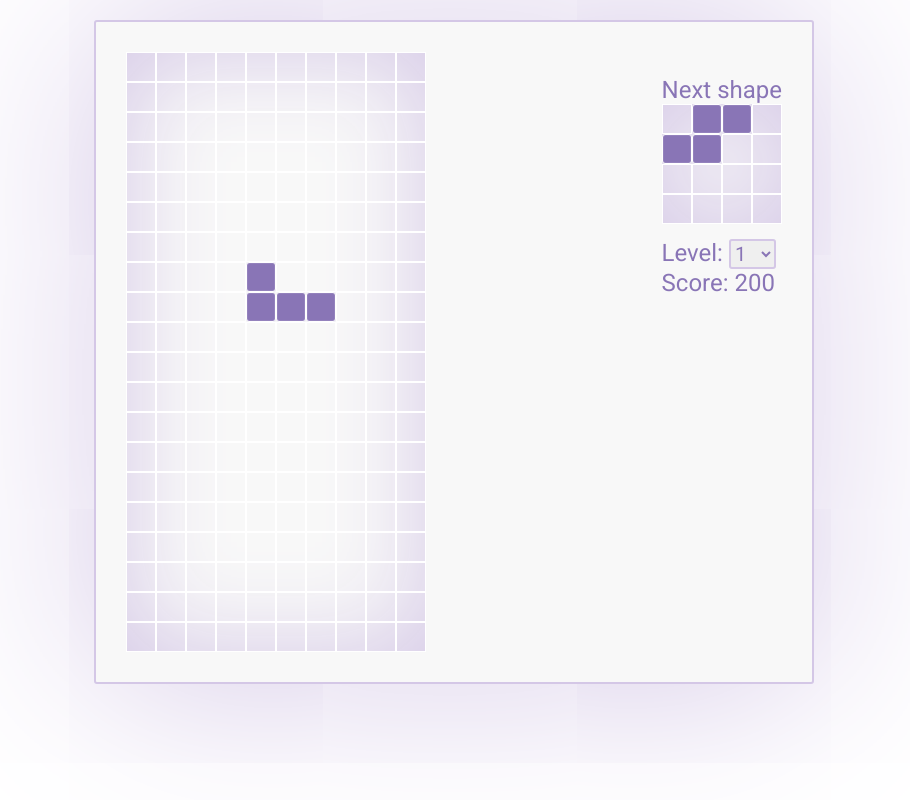
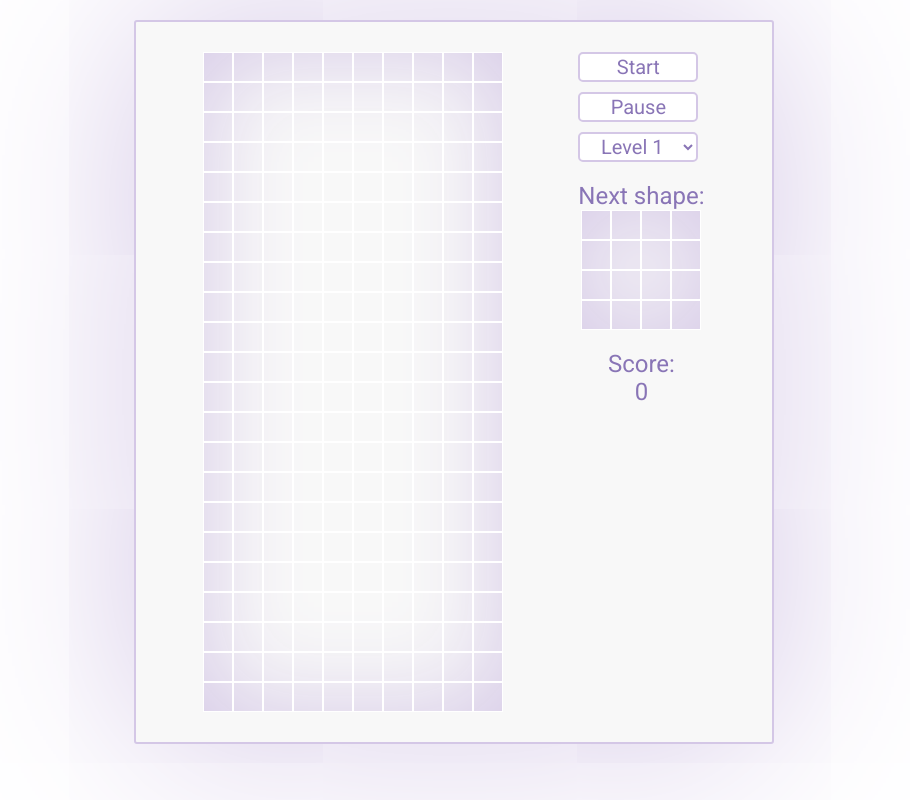
Before and after one commit to aleksandrlepin/tetris-js, a website: page src/index.html in a window 1280 px wide. Shown: the whole page, without its empty margins (186-1096 px from the left). Drawn offline with Linux system fonts and the light colour scheme; files that its build step writes are made by us from their sources.

Commit message:
add level and score, fix some styles

```diff
--- a/src/index.html
+++ b/src/index.html
@@ -13,20 +13,29 @@
       <div id="root"></div>
       <div class="game__info">
         <ul>
-          <li>Next shape<span id="nextShape"></span></li>
-          <li>Level: <select id="level">
-            <option value="1" selected>1</option>
-            <option value="2">2</option>
-            <option value="3">3</option>
-            <option value="4">4</option>
-            <option value="5">5</option>
-            <option value="6">6</option>
-            <option value="7">7</option>
-            <option value="8">8</option>
-            <option value="9">9</option>
-            <option value="10">10</option>
-          </select></li>
-          <li>Score: <span id="score">200</span></li>
+          <li class="btn-holder">
+            <button id="startBtn">Start</button>
+            <button id="pauseBtn">Pause</button>
+            <select id="level">
+              <option value="1" selected>Level 1</option>
+              <option value="2">Level 2</option>
+              <option value="3">Level 3</option>
+              <option value="4">Level 4</option>
+              <option value="5">Level 5</option>
+              <option value="6">Level 6</option>
+              <option value="7">Level 7</option>
+              <option value="8">Level 8</option>
+              <option value="9">Level 9</option>
+              <option value="10">Level 10</option>
+            </select>
+          </li>
+          <li>
+            <p>Next shape:</p>
+            <div id="nextShape"></li>
+          <li>
+            <p>Score:</p>
+            <p id="score">0</p>
+          </li>
         </ul>
       </div>
     </div>
--- a/src/js/main.js
+++ b/src/js/main.js
@@ -1,10 +1,13 @@
-// coordinates of the current shape in the field
-let coordX = 4;
-let coordY = -1;
+let coordX;
+let coordY;
 let currentShapeState;
 let nextShapeState;
 let nextShapeField;
 let field;
+let renderFieldId;
+let level;
+let gameStarted = false;
+let score = 0;
 
 // create matrix with given parameters
 const createState = (width = 4, height = 4) => {
@@ -17,6 +20,11 @@ const createState = (width = 4, height = 4) => {
     arr.push(row);
   }
   return arr;
+}
+
+// select DOM element function
+const select = (element) => {
+  return document.querySelector(element);
 }
 
 // return random number
@@ -189,6 +197,8 @@ const checkFilledLine = () => {
     if(result) {
       field.splice(i, 1);
       field.unshift(Array(10).fill(false,));
+      score += 100;
+      select('#score').textContent = score;
     }
   }
   return filledLines;
@@ -216,11 +226,36 @@ const shiftShapeState = (what, where, y = 0, x = 0) => {
   }
 }
 
+// start game handler
+const startGame = () => {
+  score = 0;
+  initialGameRender();
+  gameStarted = true;
+  level = document.querySelector('#level').value;
+  coordX = 4;
+  coordY = -1;
+  renderFieldState();
+  renderFieldId = setInterval(renderFieldState, 1050 - level * 100);
+  select('#startBtn').setAttribute('disabled', 'disabled');
+  select('#level').setAttribute('disabled', 'disabled');
+  window.addEventListener('keydown', moveHandler);
+}
+
+// pause game handler
+const pauseGame = () => {
+  if (renderFieldId === null) {
+    renderFieldId = setInterval(renderFieldState, 1050 - level * 100);
+    select('#pauseBtn').textContent = 'Pause';
+  } else {
+    clearInterval(renderFieldId);
+    renderFieldId = null;
+    select('#pauseBtn').textContent = 'Resume';
+  }
+}
+
 // render shape in game field
 const renderFieldState = () => {
-  console.log('0');
   if(coordY === field.length - currentShapeState.length || !checkNextShapeState(coordY + 1, coordX)) {
-    console.log('2');
     pushShapeState(currentShapeState, field, coordY, coordX);
     render(field, root, 'game__container');
     checkFilledLine();
@@ -240,9 +275,11 @@ const renderFieldState = () => {
       field[10][6] = 'R';
       render(field, root, 'game__container');
       window.removeEventListener('keydown', moveHandler);
+      select('#startBtn').removeAttribute('disabled');
+      select('#level').removeAttribute('disabled');
+      gameStarted = false;
     }
   }
-  console.log('1');
   coordY += 1;
   pushShapeState(currentShapeState, field, coordY, coordX);
   pushShapeState(nextShapeState, nextShapeField);
@@ -252,15 +289,17 @@ const renderFieldState = () => {
   shiftShapeState(nextShapeState, nextShapeField);
 }
 
-// current shape & game field
+const initialGameRender = () => {
+// current & next shape & game fields
 currentShapeState = createRandomShape();
 nextShapeState = createRandomShape();
 nextShapeField = createState(4, 4);
-field = createState(20, 10);
+field = createState(22, 10);
 
-// initial game render and render interval
-renderFieldState();
-const renderFieldId = setInterval(renderFieldState, 700);
+// initial game render
+render(field, root, 'game__container');
+render(nextShapeField, nextShape, 'next-shape');
+}
 
 // handlers
 const moveHandler = (e) => {
@@ -281,4 +320,8 @@ const moveHandler = (e) => {
   shiftShapeState(currentShapeState, field, coordY, coordX);
 }
 
-window.addEventListener('keydown', moveHandler);
+select('#startBtn').addEventListener('click', startGame);
+select('#pauseBtn').addEventListener('click', pauseGame);
+
+// render game field and next shape field on load
+initialGameRender();
--- a/src/scss/main.scss
+++ b/src/scss/main.scss
@@ -15,16 +15,28 @@ $transparente: rgba(0, 0, 0, 0);
   box-sizing: border-box;
 }
 
-body {
+p {
+  margin: 0;
 }
 
-select {
-  @include border(2px, $light-purple, 3px);
+select,
+button {
+  @include border(2px, $light-purple, 5px);
+  display: block;
+  width: 120px;
+  margin: 0 0 10px;
+  background: $white;
   color: $purple;
   font: 20px 'Roboto', sans-serif;
+  text-align: center;
+
+  &:last-child {
+    margin: 0;
+  }
 }
+
 .wrapper {
-  width: 720px;
+  width: 640px;
   margin: 20px auto 0;
 }
 
@@ -32,7 +44,7 @@ select {
   @include border(2px, $light-purple , 3px);
   background-color: $gray;
   display: flex;
-  justify-content: space-between;
+  justify-content: space-around;
   padding: 30px;
   box-shadow: 0 0 200px $light-purple;
   color: $purple;
@@ -47,17 +59,27 @@ select {
   box-shadow: inset 0 0 100px $light-purple;
 }
 
+.game__info {
+  text-align: center;
+
+  ul {
+    margin: 0;
+    padding: 0;
+    list-style: none;
+
+    li {
+      margin-bottom: 20px;
+
+      &:last-child{
+        margin-bottom: 0;
+      }
+    }
+  }
+}
+
 .next-shape {
   @extend .game__container;
-  margin-bottom: 15px;
-}
-
-.game__info {
-
-  ul {
-    padding: 0;
-    list-style: none;
-  }
+  margin: 0 auto;
 }
 
 .square {
@@ -80,3 +102,7 @@ select {
   text-align: center;
   vertical-align: middle;
 }
+
+.btn-holder {
+  margin-bottom: 50px;
+}
```
Also changed, not shown: dist/css/style.css, dist/index.html, dist/js/main.js.
